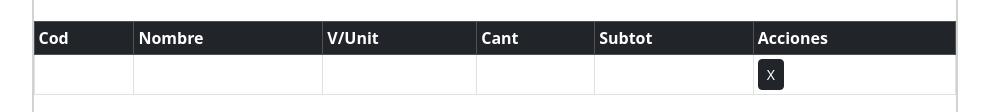
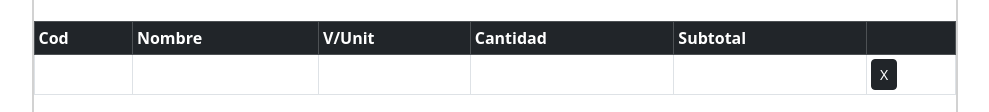
Before and after one commit to merliariza/factura-actividad-js, a plain HTML site: page index.html in a window 1280 px wide. Shown: the part 884-996 px from the top of the page, without its empty margins (193-1182 px from the left). Drawn offline with Linux system fonts and the light colour scheme.

Commit message:
:memo: Update documentation

```diff
--- a/app.js
+++ b/app.js
@@ -1,2 +1,3 @@
+//Importación de los componentes web
 import './components/invoiceComponent.js';
 import './components/productComponent.js';
--- a/components/invoiceComponent.js
+++ b/components/invoiceComponent.js
@@ -1,4 +1,6 @@
+//Importación del modelo de almacenamiento de facturas
 import '../models/invoiceModel.js';
+//Exportación del componente web para factura
 export class InvoiceComponent extends HTMLElement {
     constructor() {
         super();
--- a/components/productComponent.js
+++ b/components/productComponent.js
@@ -1,4 +1,6 @@
+//Importación del modelo de almacenamiento de facturas
 import '../models/invoiceModel.js';
+//Exportación del componente web para productos
 export class ProductComponent extends HTMLElement {
     constructor() {
         super();
--- a/index.html
+++ b/index.html
@@ -4,38 +4,47 @@
 <head>
   <meta charset="UTF-8">
   <meta name="viewport" content="width=device-width, initial-scale=1.0">
+  <!--Links para Bootstrap-->
   <link rel="stylesheet" href="css/bootstrap/bootstrap.min.css">
   <script src="js/bootstrap/bootstrap.min.js"></script>
+  <!--Archivo principal JS-->
   <script type="module" src="app.js" defer></script>
   <title>Factura</title>
 </head>
 
 <body>
-
+  <!--Contenedor general-->
   <div class="container">
     <div class="row justify-content-md-center mt-3">
       <div class="col-1">
       </div>
       <div class="col-10">
         <div class="card">
+          <!--Encabezado-->
           <div class="card-header">
             Compras
           </div>
           <div class="card-body">
+            <!--Título para la sección facturas-->
             <h5 class="card-title">Factura</h5>
+            <!--Formulario para facturas-->
             <form class="row g-3" id="frmDataInvoice">
+              <!--Componente web para facturas-->
               <invoice-component></invoice-component>
             </form>
           </div>
           <div class="col-12">
             <div class="card">
               <div class="card-body">
+                <!--Título para la sección productos-->
                 <h5 class="card-title">Productos</h5>
+                <!--Formulario para productos-->
                 <form class="row g-3" id="frmDataProduct">
+                  <!--Componente web para productos-->
                   <product-component></product-component>
                 </form>
               </div>
-
+              <!--Botón para añadir productos-->
               <button type="button" class="btn btn-dark" id="addProduct">+</button>
               <br>
               <div class="table-responsive">
@@ -45,9 +54,9 @@
                       <th scope="col" class="text-nowrap">Cod</th>
                       <th scope="col" class="text-nowrap">Nombre</th>
                       <th scope="col" class="text-nowrap">V/Unit</th>
-                      <th scope="col" class="text-nowrap">Cant</th>
-                      <th scope="col" class="text-nowrap">Subtot</th>
-                      <th scope="col" class="text-nowrap">Acciones</th>
+                      <th scope="col" class="text-nowrap">Cantidad</th>
+                      <th scope="col" class="text-nowrap">Subtotal</th>
+                      <th scope="col" class="text-nowrap"></th>
                     </tr>
                   </thead>
                   <tbody>
@@ -58,6 +67,7 @@
                       <td></td>
                       <td></td>
                       <td>
+                        <!--Botón para eliminar productos-->
                         <button type="button" class="btn btn-sm btn-dark" id="addPlayer">X</button>
                       </td>
                     </tr>
@@ -81,7 +91,7 @@
                   </tr>
                 </tbody>
               </table>
-
+              <!--Botón para pagar y almacenar la información de la factura-->
               <button type="submit" class="btn btn-dark col-12">Pagar</button>
 
             </div>
--- a/models/invoiceModel.js
+++ b/models/invoiceModel.js
@@ -1,3 +1,4 @@
+//Modelo de almacenamiento para las facturas
 const InvoiceModel = {
     factura: { numInvoice: '' },
     header: {
@@ -19,5 +20,5 @@ const InvoiceModel = {
         total: '',
     }
 };
-
+//Exportación del modelo de almacenamiento
 export default InvoiceModel;
```
Also changed, not shown: css/style.css (deleted), js/gestor.js (added).
